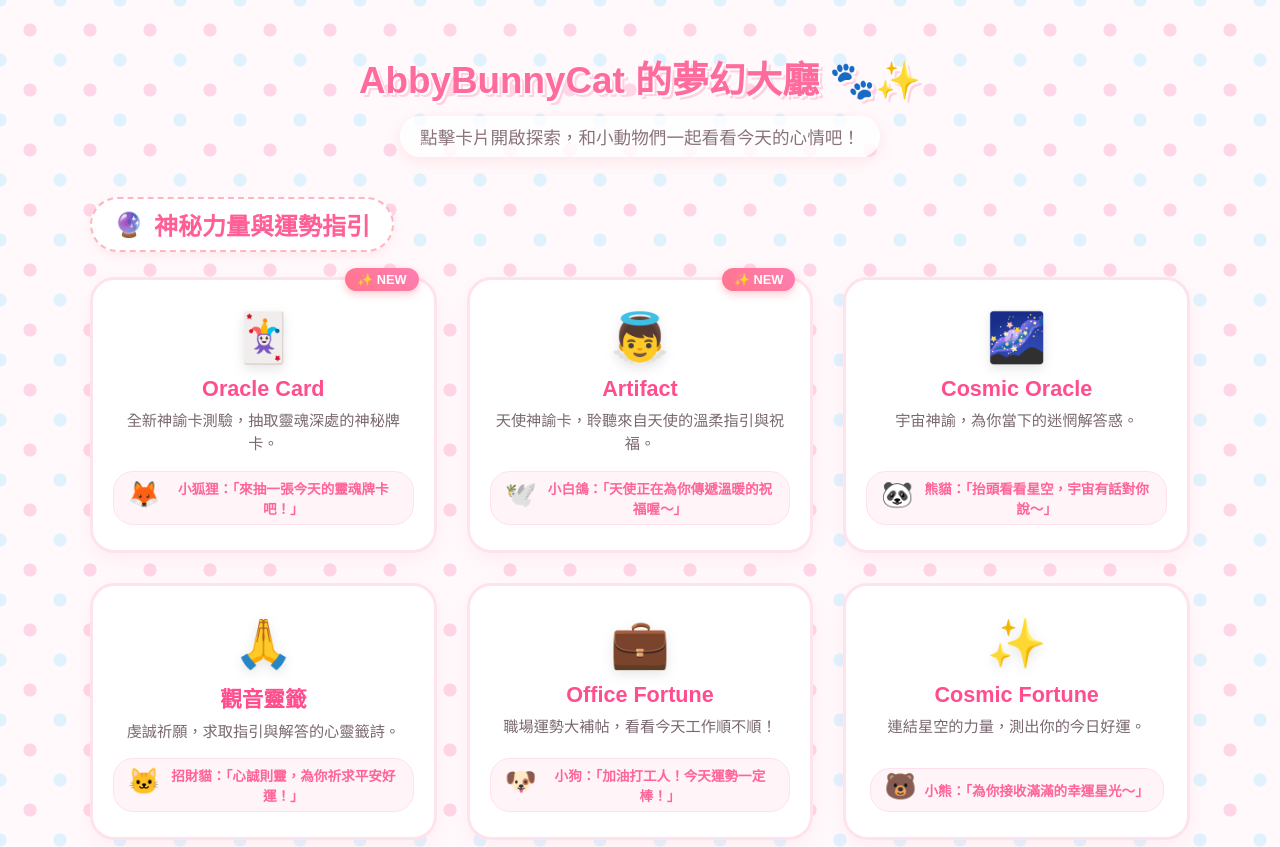
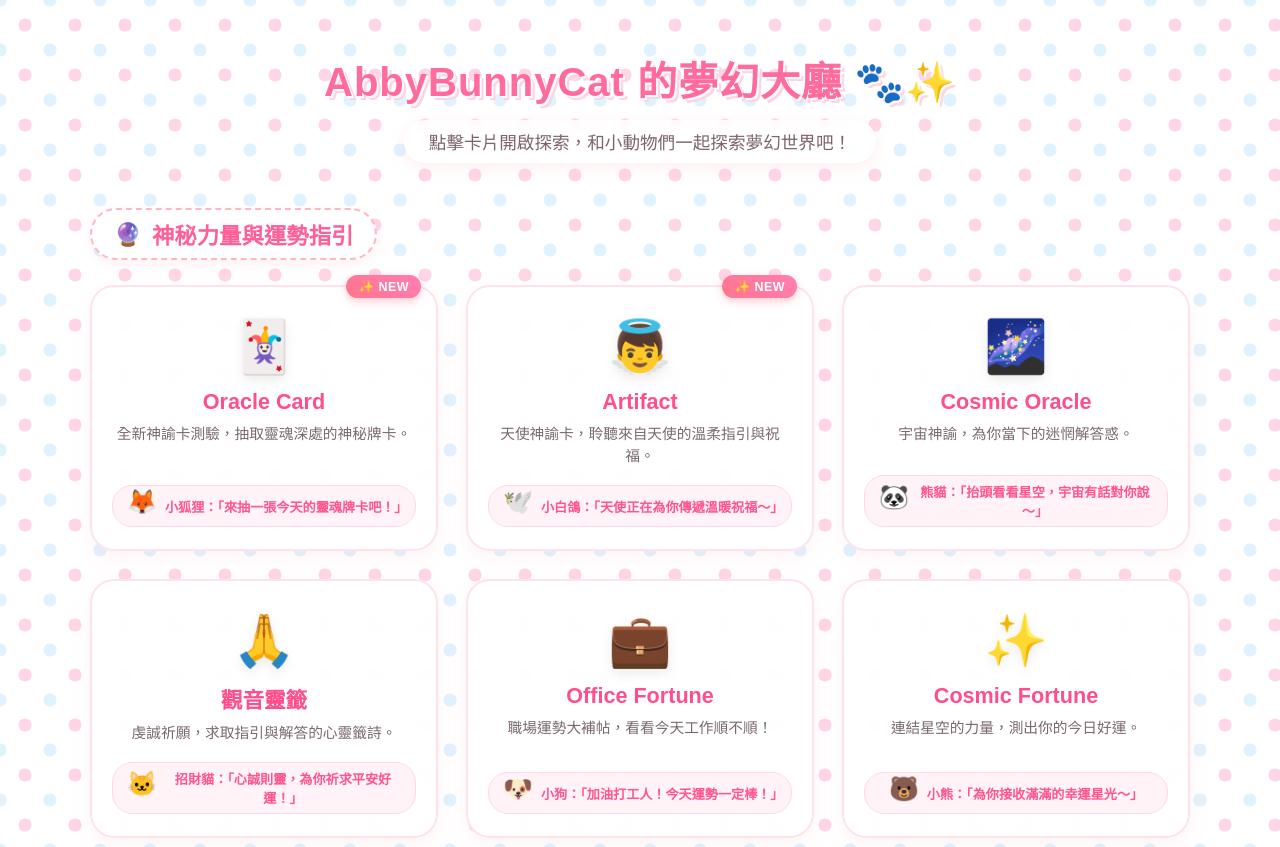
Before and after one commit to abbybunnycat/index, a plain HTML site: page index.html in a window 1280 px wide. Shown: the top 847 px of the page. Drawn offline with Linux system fonts and the light colour scheme; a web font is replaced by a local one.

Commit message:
Update index.html

```diff
--- a/index.html
+++ b/index.html
@@ -5,8 +5,9 @@
     <meta name="viewport" content="width=device-width, initial-scale=1.0">
     <title>AbbyBunnyCat 的夢幻測驗與工具大廳 🐾✨</title>
 
+    <!-- Open Graph 標籤 -->
     <meta property="og:title" content="AbbyBunnyCat 的夢幻測驗與工具大廳 🐾✨">
-    <meta property="og:description" content="快來和可愛小動物一起探索各種神秘占卜、心靈測驗、學習資源與生活實用小工具吧！">
+    <meta property="og:description" content="快來和可愛小動物一起探索各種神秘占卜、心靈測驗、AI 提示詞與生活實用小工具吧！">
     <meta property="og:type" content="website">
 
     <style>
@@ -21,13 +22,13 @@
 
         body {
             font-family: 'Zen Maru Gothic', 'PingFang TC', 'Microsoft JhengHei', sans-serif;
-            background-color: #fff9fb;
+            background: linear-gradient(135deg, #fff0f5 0%, #fff9fb 50%, #f0f7ff 100%);
             /* 甜美背景波點圖案 */
             background-image:
-                radial-gradient(#ffd6e7 15%, transparent 16%),
-                radial-gradient(#e0f2fe 15%, transparent 16%);
-            background-size: 60px 60px;
-            background-position: 0 0, 30px 30px;
+                radial-gradient(#ffd6e7 18%, transparent 19%),
+                radial-gradient(#e0f2fe 18%, transparent 19%);
+            background-size: 50px 50px;
+            background-position: 0 0, 25px 25px;
             color: #5a4b51;
             padding: 50px 20px;
             display: flex;
@@ -39,26 +40,29 @@
         /* 頂部 Header */
         header {
             text-align: center;
-            margin-bottom: 40px;
+            margin-bottom: 45px;
             position: relative;
         }
 
         header h1 {
             color: #ff6b9d;
-            font-size: 2.3rem;
+            font-size: 2.5rem;
             font-weight: 900;
             margin-bottom: 12px;
             text-shadow: 2px 2px 0px #fff, 4px 4px 0px #ffd2e1;
+            letter-spacing: 1px;
         }
 
         header p {
-            color: #8a737d;
+            color: #7d636e;
             font-size: 1.1rem;
-            background: rgba(255, 255, 255, 0.8);
-            padding: 8px 20px;
-            border-radius: 20px;
+            background: rgba(255, 255, 255, 0.85);
+            backdrop-filter: blur(5px);
+            padding: 8px 24px;
+            border-radius: 30px;
             display: inline-block;
-            box-shadow: 0 4px 15px rgba(255, 182, 193, 0.3);
+            box-shadow: 0 4px 15px rgba(255, 182, 193, 0.25);
+            border: 1px solid rgba(255, 255, 255, 0.6);
         }
 
         /* 主要目錄區域 */
@@ -68,15 +72,15 @@
         }
 
         .category-section {
-            margin-bottom: 45px;
+            margin-bottom: 50px;
         }
 
         /* 目錄標題樣式 */
         .category-title {
-            font-size: 1.5rem;
-            font-weight: 700;
+            font-size: 1.4rem;
+            font-weight: 900;
             color: #ff5e97;
-            background-color: #ffffff;
+            background: rgba(255, 255, 255, 0.9);
             display: inline-flex;
             align-items: center;
             gap: 10px;
@@ -84,22 +88,22 @@
             border-radius: 30px;
             border: 2px dashed #ffb6c1;
             margin-bottom: 25px;
-            box-shadow: 0 4px 10px rgba(255, 182, 193, 0.2);
+            box-shadow: 0 4px 12px rgba(255, 182, 193, 0.2);
         }
 
         /* 卡片網格 */
         .grid-container {
             display: grid;
             grid-template-columns: repeat(auto-fit, minmax(280px, 1fr));
-            gap: 30px;
+            gap: 28px;
         }
 
         /* 卡片本體 */
         .card {
-            background-color: #ffffff;
-            border: 3px solid #ffe3ec;
+            background: rgba(255, 255, 255, 0.92);
+            border: 2px solid #ffe3ec;
             border-radius: 24px;
-            padding: 30px 20px 25px 20px;
+            padding: 30px 20px 22px 20px;
             text-decoration: none;
             color: #5a4b51;
             text-align: center;
@@ -109,12 +113,14 @@
             display: flex;
             flex-direction: column;
             align-items: center;
+            backdrop-filter: blur(6px);
         }
 
         .card:hover {
-            transform: translateY(-10px) scale(1.02);
+            transform: translateY(-8px) scale(1.02);
             border-color: #ff9ebb;
-            box-shadow: 0 15px 30px rgba(255, 158, 187, 0.3);
+            box-shadow: 0 15px 30px rgba(255, 158, 187, 0.35);
+            background: #ffffff;
         }
 
         /* 卡片內的標籤 Badge */
@@ -124,32 +130,33 @@
             right: 15px;
             background: linear-gradient(45deg, #ff758c, #ff7eb3);
             color: white;
-            font-size: 0.8rem;
-            font-weight: 700;
+            font-size: 0.78rem;
+            font-weight: 900;
             padding: 4px 12px;
             border-radius: 12px;
             box-shadow: 0 3px 8px rgba(255, 117, 140, 0.4);
+            letter-spacing: 0.5px;
         }
 
         /* 卡片圖示與標題 */
         .card-icon {
-            font-size: 3rem;
-            margin-bottom: 10px;
-            filter: drop-shadow(0 4px 6px rgba(0,0,0,0.1));
+            font-size: 3.2rem;
+            margin-bottom: 12px;
+            filter: drop-shadow(0 4px 6px rgba(0,0,0,0.08));
         }
 
         .card h2 {
             font-size: 1.35rem;
             color: #ff4d8d;
             margin-bottom: 8px;
-            font-weight: 700;
+            font-weight: 900;
         }
 
         .card p {
-            font-size: 0.95rem;
+            font-size: 0.92rem;
             color: #7a6871;
             line-height: 1.5;
-            margin-bottom: 15px;
+            margin-bottom: 18px;
         }
 
         /* 可愛小動物動態說明區 */
@@ -158,21 +165,23 @@
             display: flex;
             align-items: center;
             gap: 8px;
-            background-color: #fff5f8;
+            background-color: #fff3f7;
             padding: 6px 14px;
             border-radius: 20px;
-            border: 1px solid #ffe0eb;
+            border: 1px solid #ffd8e5;
             position: relative;
+            width: 100%;
+            justify-content: center;
         }
 
         .animal-avatar {
-            font-size: 1.6rem;
+            font-size: 1.5rem;
             animation: bounce 2s infinite ease-in-out;
         }
 
         .animal-dialog {
-            font-size: 0.85rem;
-            color: #ff6599;
+            font-size: 0.82rem;
+            color: #ff548d;
             font-weight: 700;
         }
 
@@ -194,7 +203,7 @@
 
         /* 頁尾 */
         footer {
-            margin-top: 50px;
+            margin-top: 40px;
             text-align: center;
             color: #b59fa8;
             font-size: 0.9rem;
@@ -209,17 +218,19 @@
 
     <header>
         <h1>AbbyBunnyCat 的夢幻大廳 🐾✨</h1>
-        <p>點擊卡片開啟探索，和小動物們一起看看今天的心情吧！</p>
+        <p>點擊卡片開啟探索，和小動物們一起探索夢幻世界吧！</p>
     </header>
 
     <main>
 
+        <!-- 分類一：神秘力量與運勢指引 -->
         <section class="category-section">
             <div class="category-title">
                 <span>🔮</span> 神秘力量與運勢指引
             </div>
             <div class="grid-container">
 
+                <!-- OracleCard -->
                 <a href="https://abbybunnycat.github.io/OracleCard/?test=true" target="_blank" rel="noopener noreferrer" class="card">
                     <span class="new-badge">✨ NEW</span>
                     <div class="card-icon">🃏</div>
@@ -231,6 +242,7 @@
                     </div>
                 </a>
 
+                <!-- Artifact (天使神諭卡) -->
                 <a href="https://abbybunnycat.github.io/artifact/" target="_blank" rel="noopener noreferrer" class="card">
                     <span class="new-badge">✨ NEW</span>
                     <div class="card-icon">👼</div>
@@ -238,10 +250,11 @@
                     <p>天使神諭卡，聆聽來自天使的溫柔指引與祝福。</p>
                     <div class="animal-helper">
                         <span class="animal-avatar">🕊️</span>
-                        <span class="animal-dialog">小白鴿：「天使正在為你傳遞溫暖的祝福喔～」</span>
+                        <span class="animal-dialog">小白鴿：「天使正在為你傳遞溫暖祝福～」</span>
                     </div>
                 </a>
 
+                <!-- Cosmic Oracle -->
                 <a href="https://abbybunnycat.github.io/cosmic_oracle/" target="_blank" rel="noopener noreferrer" class="card">
                     <div class="card-icon">🌌</div>
                     <h2>Cosmic Oracle</h2>
@@ -252,6 +265,7 @@
                     </div>
                 </a>
 
+                <!-- 觀音靈籤 -->
                 <a href="https://abbybunnycat.github.io/kuanyin/" target="_blank" rel="noopener noreferrer" class="card">
                     <div class="card-icon">🙏</div>
                     <h2>觀音靈籤</h2>
@@ -262,6 +276,7 @@
                     </div>
                 </a>
 
+                <!-- Office Fortune -->
                 <a href="https://abbybunnycat.github.io/office_fortune/" target="_blank" rel="noopener noreferrer" class="card">
                     <div class="card-icon">💼</div>
                     <h2>Office Fortune</h2>
@@ -272,6 +287,7 @@
                     </div>
                 </a>
 
+                <!-- Cosmic Fortune -->
                 <a href="https://abbybunnycat.github.io/cosmic-fortune/" target="_blank" rel="noopener noreferrer" class="card">
                     <div class="card-icon">✨</div>
                     <h2>Cosmic Fortune</h2>
@@ -285,12 +301,14 @@
             </div>
         </section>
 
+        <!-- 分類二：心靈與性格探索 -->
         <section class="category-section">
             <div class="category-title">
                 <span>🧠</span> 心靈與性格探索
             </div>
             <div class="grid-container">
 
+                <!-- Boundary -->
                 <a href="https://abbybunnycat.github.io/boundary/" target="_blank" rel="noopener noreferrer" class="card">
                     <div class="card-icon">🚧</div>
                     <h2>Boundary</h2>
@@ -301,6 +319,7 @@
                     </div>
                 </a>
 
+                <!-- MBTI 100 -->
                 <a href="https://abbybunnycat.github.io/mbti100/" target="_blank" rel="noopener noreferrer" class="card">
                     <div class="card-icon">🧠</div>
                     <h2>MBTI 100</h2>
@@ -314,12 +333,26 @@
             </div>
         </section>
 
+        <!-- 分類三：知識學習與 AI 探索 -->
         <section class="category-section">
             <div class="category-title">
                 <span>📚</span> 知識學習與 AI 探索
             </div>
             <div class="grid-container">
 
+                <!-- Angel Prompt (最新新增) -->
+                <a href="https://abbybunnycat.github.io/angelprompt/" target="_blank" rel="noopener noreferrer" class="card">
+                    <span class="new-badge">✨ NEW</span>
+                    <div class="card-icon">🪽</div>
+                    <h2>Angel Prompt</h2>
+                    <p>天使提示詞寶庫，解鎖神奇的 AI Prompt 魔法！</p>
+                    <div class="animal-helper">
+                        <span class="animal-avatar">🦄</span>
+                        <span class="animal-dialog">獨角獸：「施展 Prompt 魔法，發揮 AI 無限想像力！」</span>
+                    </div>
+                </a>
+
+                <!-- Claude Academy -->
                 <a href="https://abbybunnycat.github.io/claude_academy/" target="_blank" rel="noopener noreferrer" class="card">
                     <span class="new-badge">✨ NEW</span>
                     <div class="card-icon">🎓</div>
@@ -334,12 +367,14 @@
             </div>
         </section>
 
+        <!-- 分類四：健康與生活實用工具 -->
         <section class="category-section">
             <div class="category-title">
                 <span>🥗</span> 健康與生活實用工具
             </div>
             <div class="grid-container">
 
+                <!-- Nutritional Guidelines -->
                 <a href="https://abbybunnycat.github.io/Nutritional_Guidelines/" target="_blank" rel="noopener noreferrer" class="card">
                     <span class="new-badge">✨ NEW</span>
                     <div class="card-icon">🥗</div>
@@ -351,6 +386,7 @@
                     </div>
                 </a>
 
+                <!-- Food Allocation App -->
                 <a href="https://abbybunnycat.github.io/food_allocation_app" target="_blank" rel="noopener noreferrer" class="card">
                     <span class="new-badge">✨ NEW</span>
                     <div class="card-icon">🍱</div>
```
